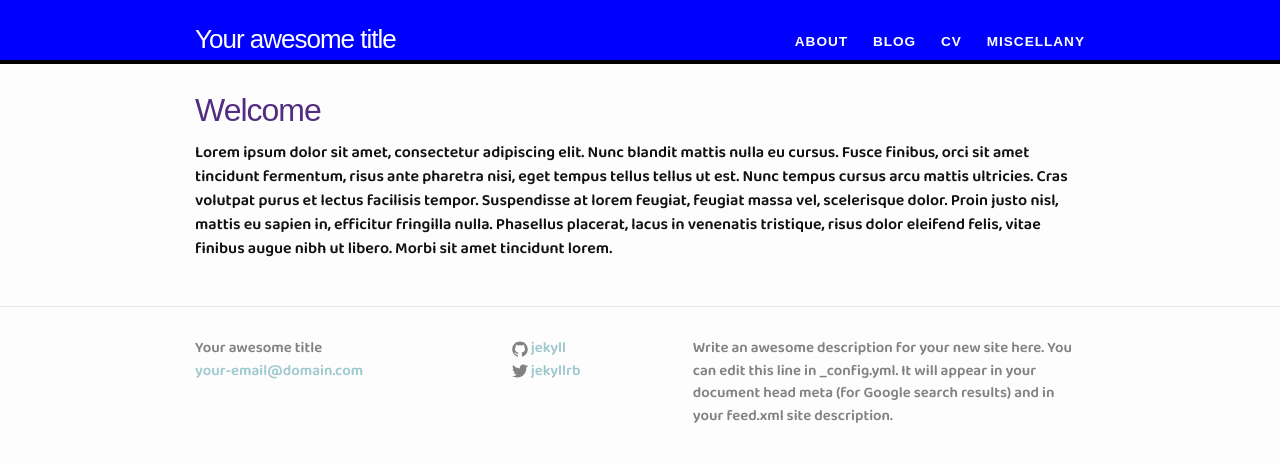
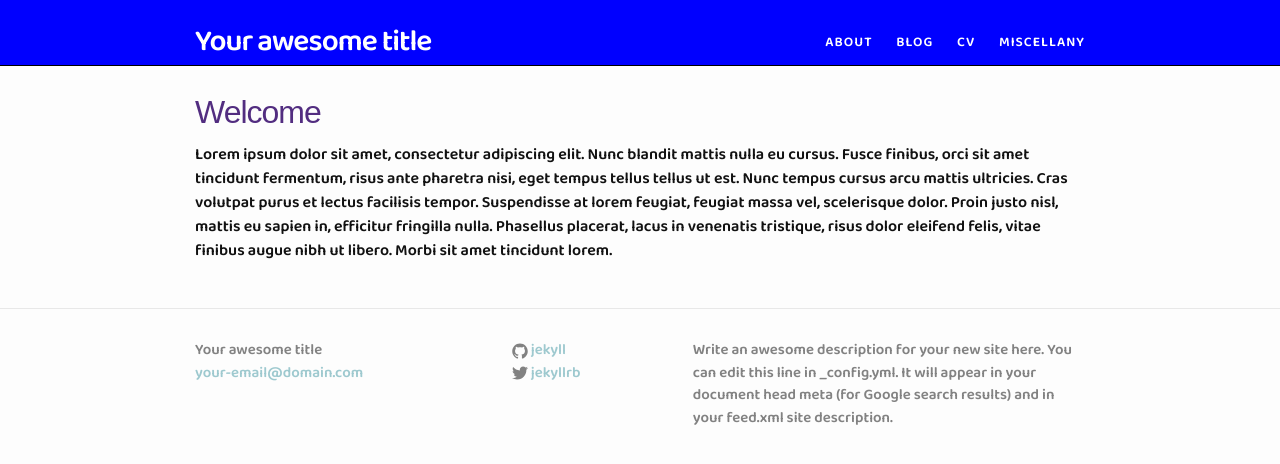
Before and after one commit to svmiller/steve-ngvb-jekyll-template, a Jekyll site: the page built from index.html, in a window 1280 px wide. Shown: the top 464 px of the page. Built offline with Jekyll 4.4.1, drawn with Linux system fonts in a browser that asks for light colours.

Commit message:
Update _header.scss

```diff
--- a/_sass/_header.scss
+++ b/_sass/_header.scss
@@ -3,8 +3,8 @@
  */
 .site-header {
     border-top: 0px solid $grey-color-dark;
-	border-bottom: 4px solid $clemson-purple;
-    min-height: 56px;
+	border-bottom: 1px solid $clemson-purple;
+    min-height: 40px;
     background: $clemson-orange;
     // Positioning context for the mobile navigation icon
     position: relative;
@@ -12,14 +12,14 @@
 }
 
 .site-title {
-    font-size: 26px;
+    font-size: 30px;
 /* 		margin-top: 15px;
     line-height: 40px; */
     letter-spacing: -1px;
     margin-bottom: 0;
     float: left;
     font-weight: 500;
-		font-family: 'Titillium Web', sans-serif;
+		font-family: 'Baloo 2', cursive;;
     color: #ffffff;
     &,
     &:visited {
@@ -53,7 +53,7 @@
 	padding: 0;
 	list-style-type: none;
 	text-transform: uppercase;
-		font-family: 'Titillium Web', sans-serif;
+		font-family: 'Baloo 2', cursive;;
 
 }
 
```
